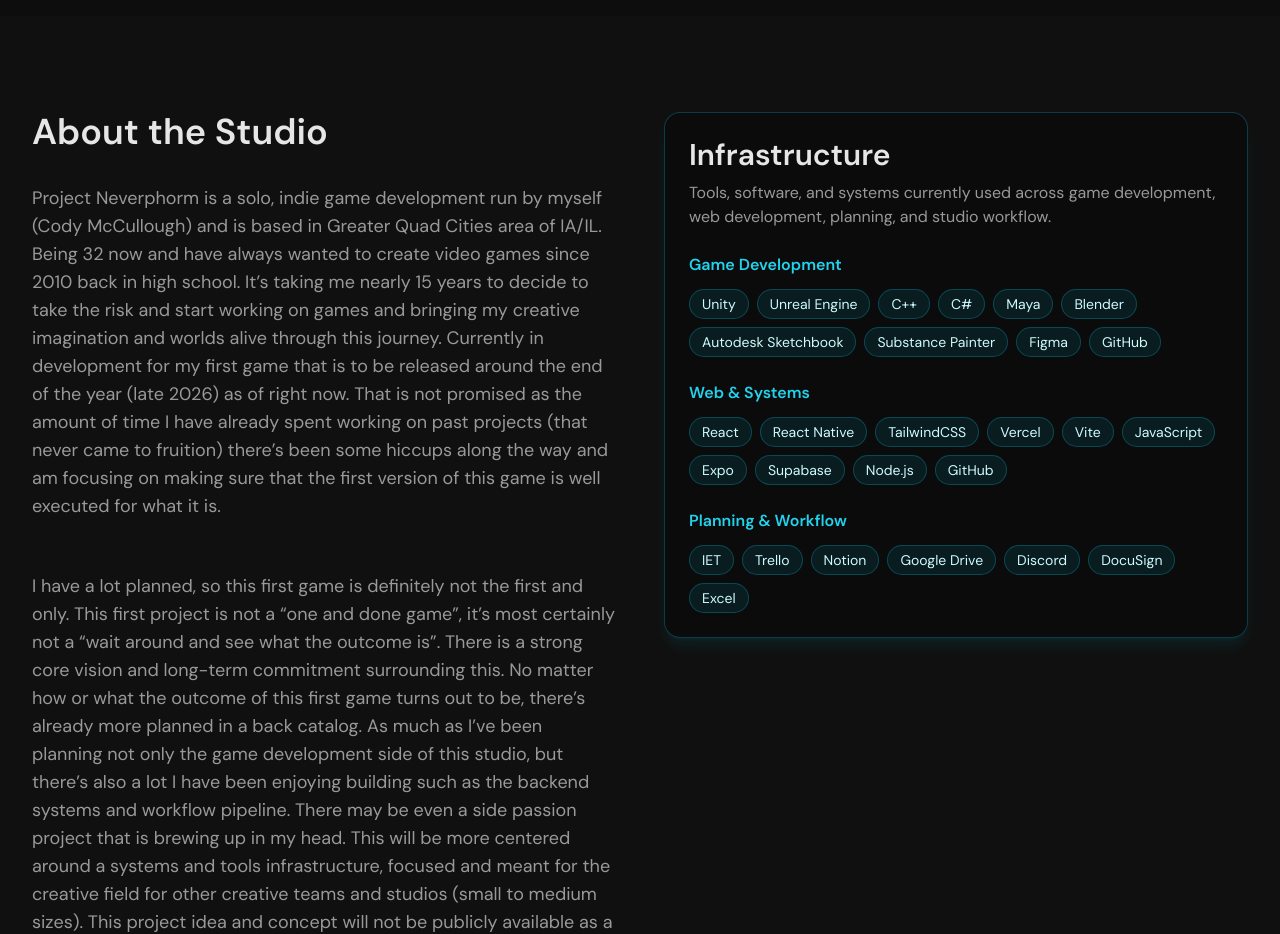
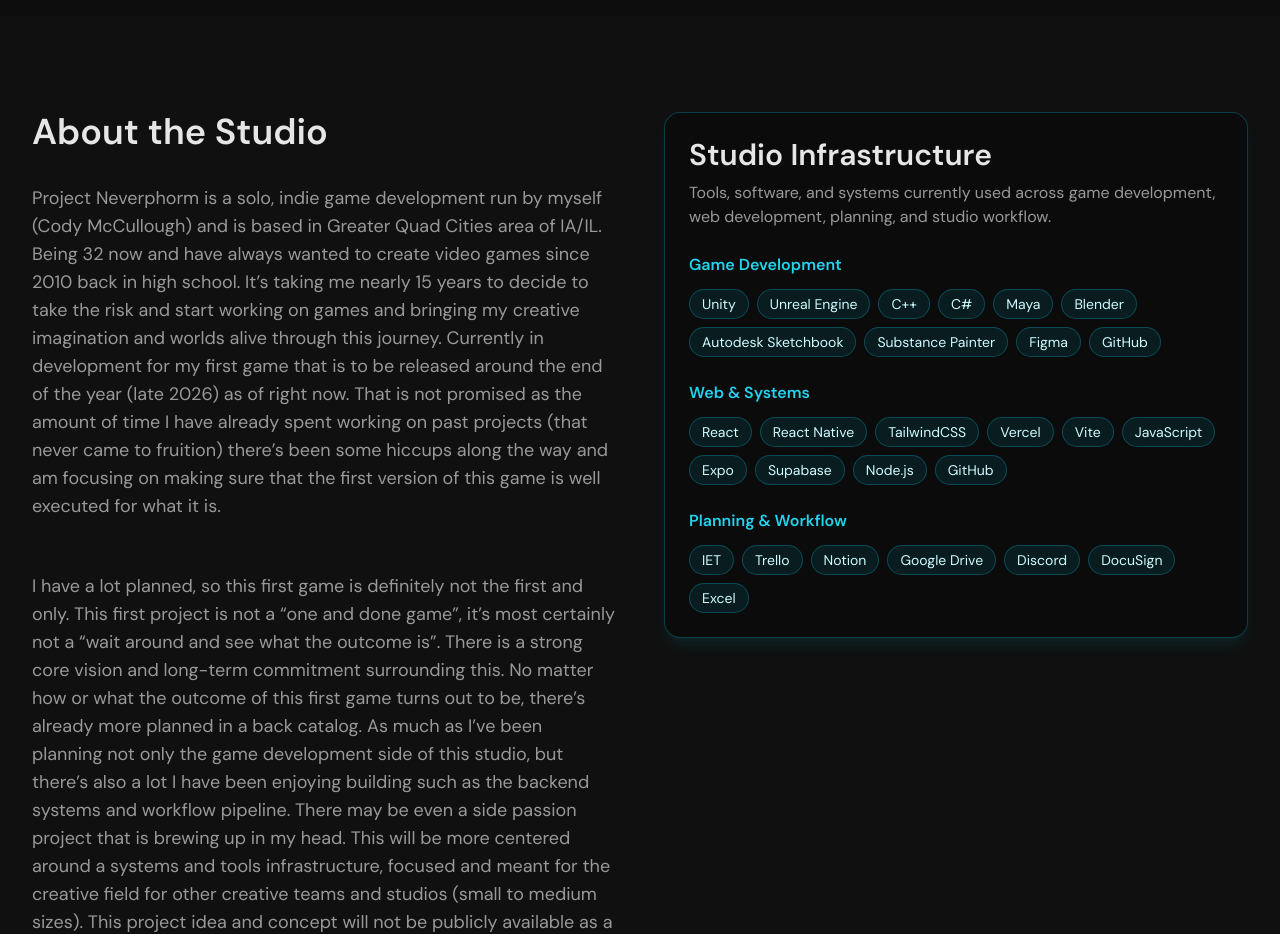
Before and after one commit to Minxci/neverphorm-site, a React (Vite) app in the folder apps/web/: page / in a window 1280 px wide. Shown: the part 1280-2214 px from the top of the page. Built offline with nearby package versions, Linux system fonts and the light colour scheme; the HTML template or start-up script is replaced by a standard one; what pocketbase would draw is missing.

Commit message:
im almost addicting to this man

```diff
--- a/apps/web/src/pages/HomePage.jsx
+++ b/apps/web/src/pages/HomePage.jsx
@@ -183,7 +183,7 @@ const HomePage = () => {
               className="rounded-2xl border border-cyan-500/30 bg-black/30 p-6 shadow-lg shadow-cyan-500/10"
             >
               <h2 className="text-2xl md:text-3xl font-semibold mb-2">
-                Infrastructure
+                Studio Infrastructure
               </h2>
 
               <p className="text-muted-foreground mb-6">
```
